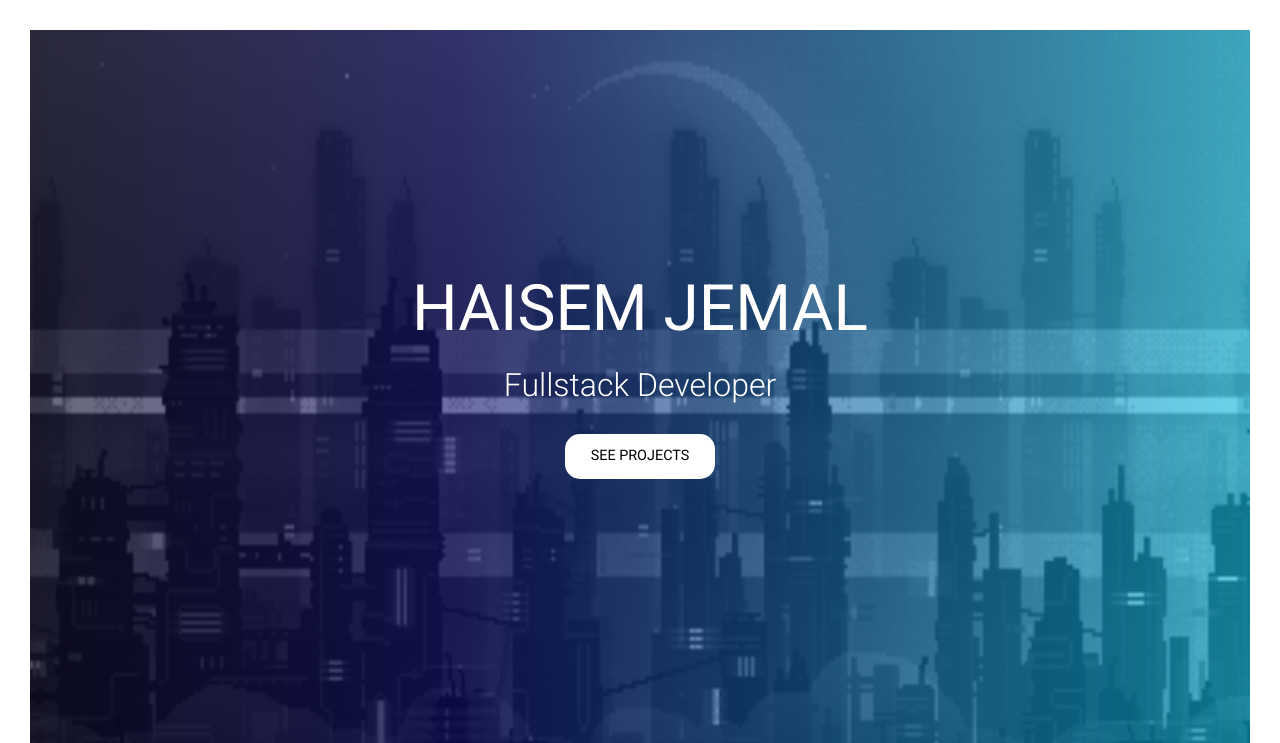
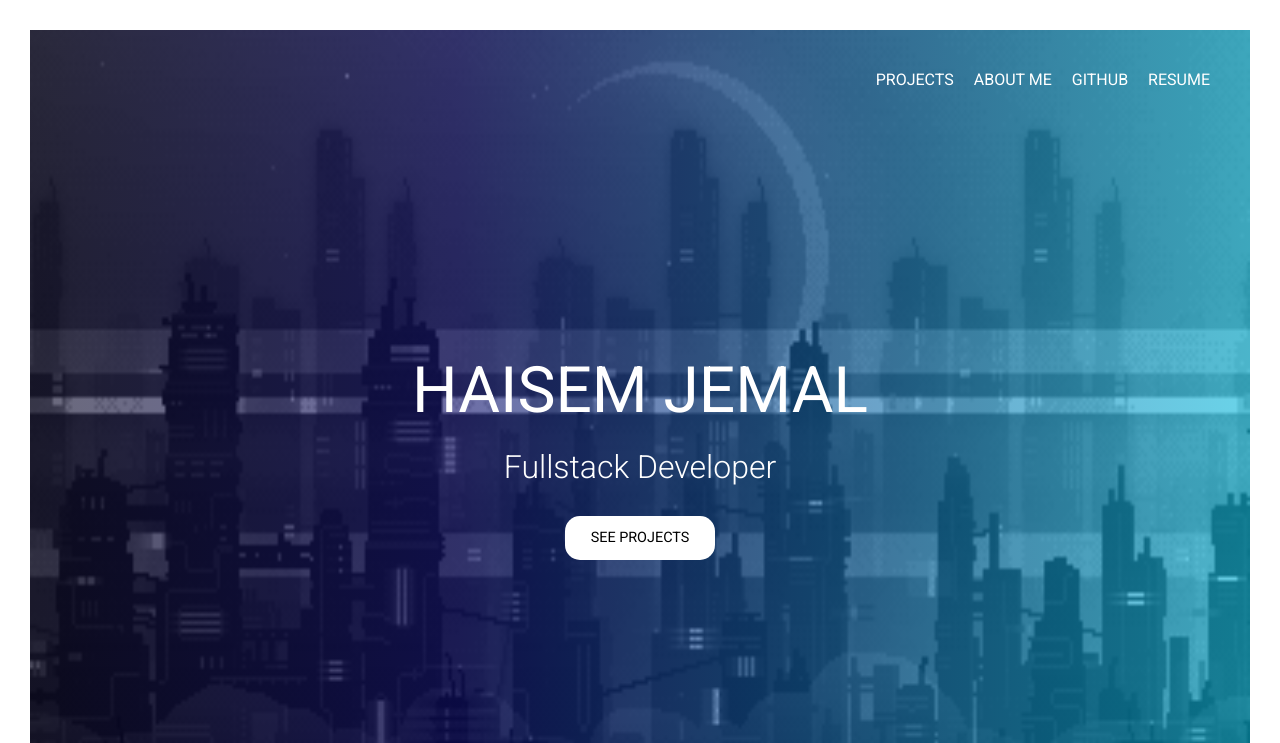
Before and after one commit to skingz77/Portfolio2, a website: page dist/index.html in a window 1280 px wide. Shown: the top 743 px of the page. Drawn offline with nearby package versions, Linux system fonts and the light colour scheme.

Commit message:
added nav bar

```diff
--- a/scss/main.scss
+++ b/scss/main.scss
@@ -13,7 +13,7 @@ body {
     margin: 30px;
   }
 }
-@media(max-width: 800px){
+@media (max-width: 800px) {
   #projects .unskew {
     margin: 0 !important;
     width: 100%;
@@ -24,9 +24,8 @@ body {
   }
 }
 @media (max-width: 500px) {
-
   #projects .unskew h2 {
-    padding-top: 100px!important;
+    padding-top: 100px !important;
   }
   #projects {
     height: 1500px !important;
@@ -88,7 +87,6 @@ body {
     font-size: 0.8rem !important;
     margin-bottom: 0px !important;
   }
-
 }
 
 .color-container {
@@ -138,10 +136,36 @@ body {
     flex-direction: column;
     align-items: center;
     justify-content: center;
+    .links {
+      display: flex;
+      width: 100%;
+      justify-content: flex-end;
+      height: 450px;
+      padding: 30px;
+      ul {
+        display: flex;
+        list-style: none;
+        a {
+          text-decoration: none;
+          color:white;
+        }
+        li {
+          padding: 10px;
+          text-transform: uppercase;
+          transition: all 0.4s;
+          cursor: pointer;
+          height: 50px;
 
+
+          &:hover {
+            color: grey;
+          }
+        }
+      }
+    }
     .title {
       text-align: center;
-      margin-bottom: 10rem;
+      margin-bottom: 20rem;
     }
     h1 {
       font-size: 4rem;
```
Also changed, not shown: dist/css/main.css, dist/index.html.
